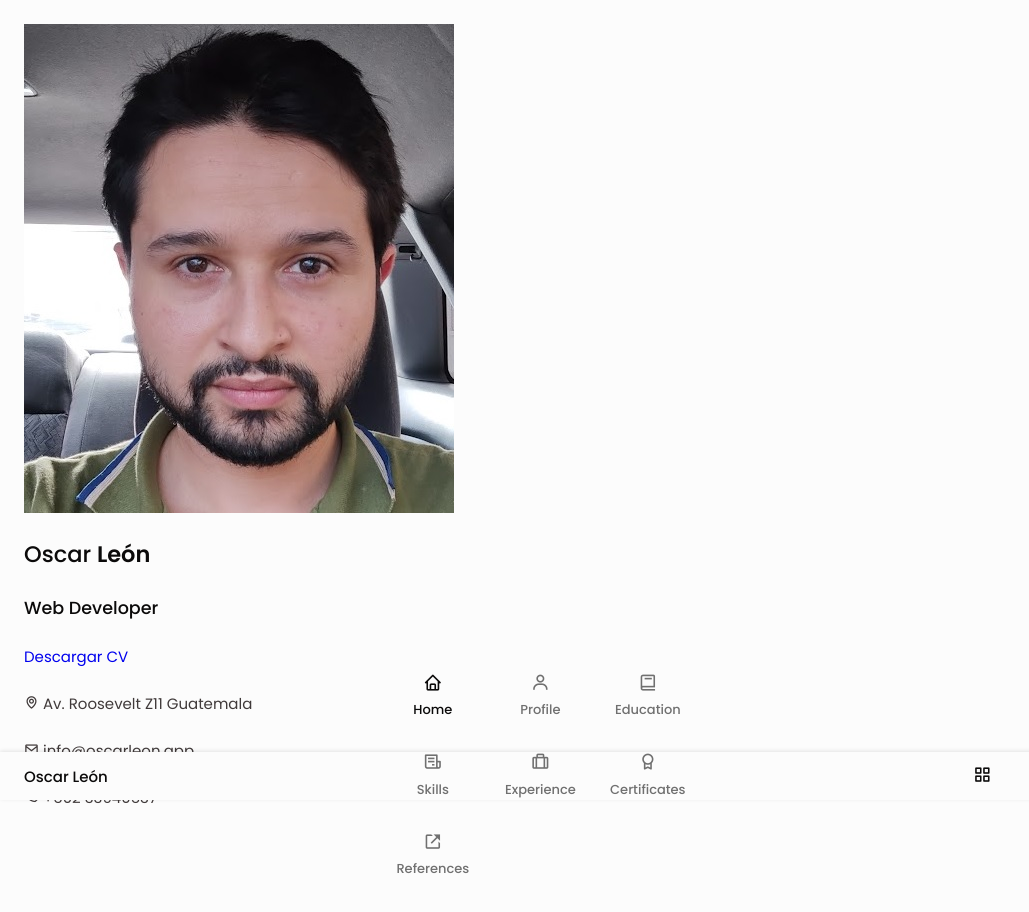
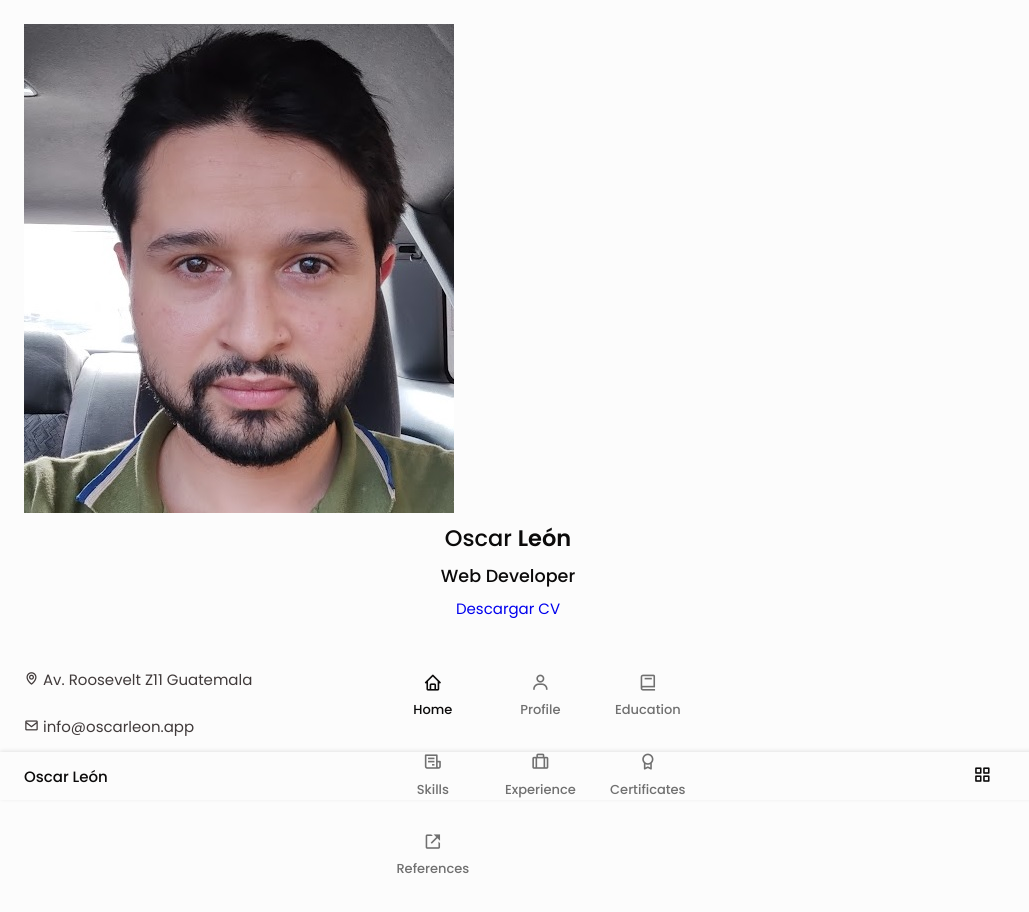
Before and after one commit to oscardev-fe/oscarleon.app-cv, a plain HTML site: page index.html in a window 1280 px wide. Shown: the whole page, without its empty margins (0-1029 px from the left). Drawn offline with nearby package versions, Linux system fonts and the light colour scheme.

Commit message:
centrando titulo

```diff
--- a/assets/css/styles.css
+++ b/assets/css/styles.css
@@ -197,7 +197,18 @@ img{
 }
 
 /*========== HOME ==========*/
+.home{
+  position: relative;
+}
 
+.home_container{
+  gap: 3rem;
+}
+
+.home_data{
+  gap: .5rem;
+  text-align: center;
+}
 
 /*========== SOCIAL ==========*/
 
```
